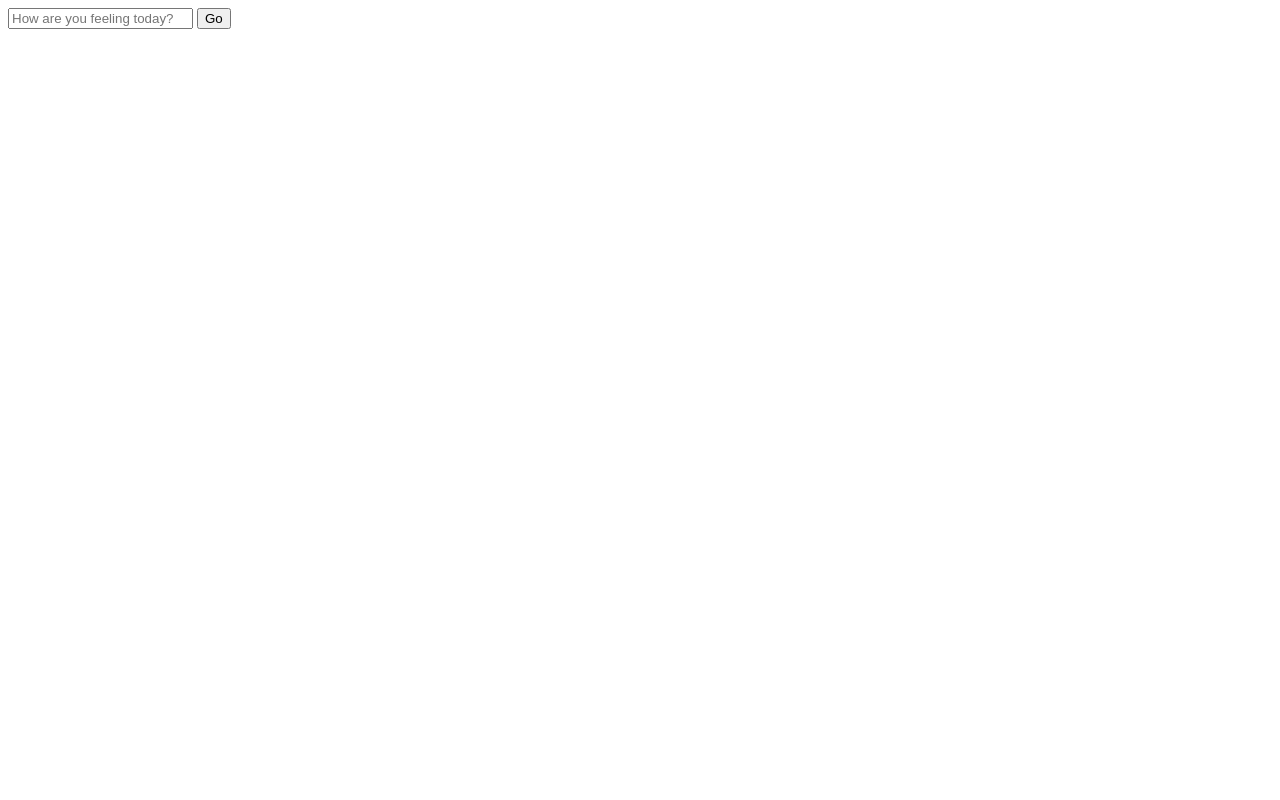
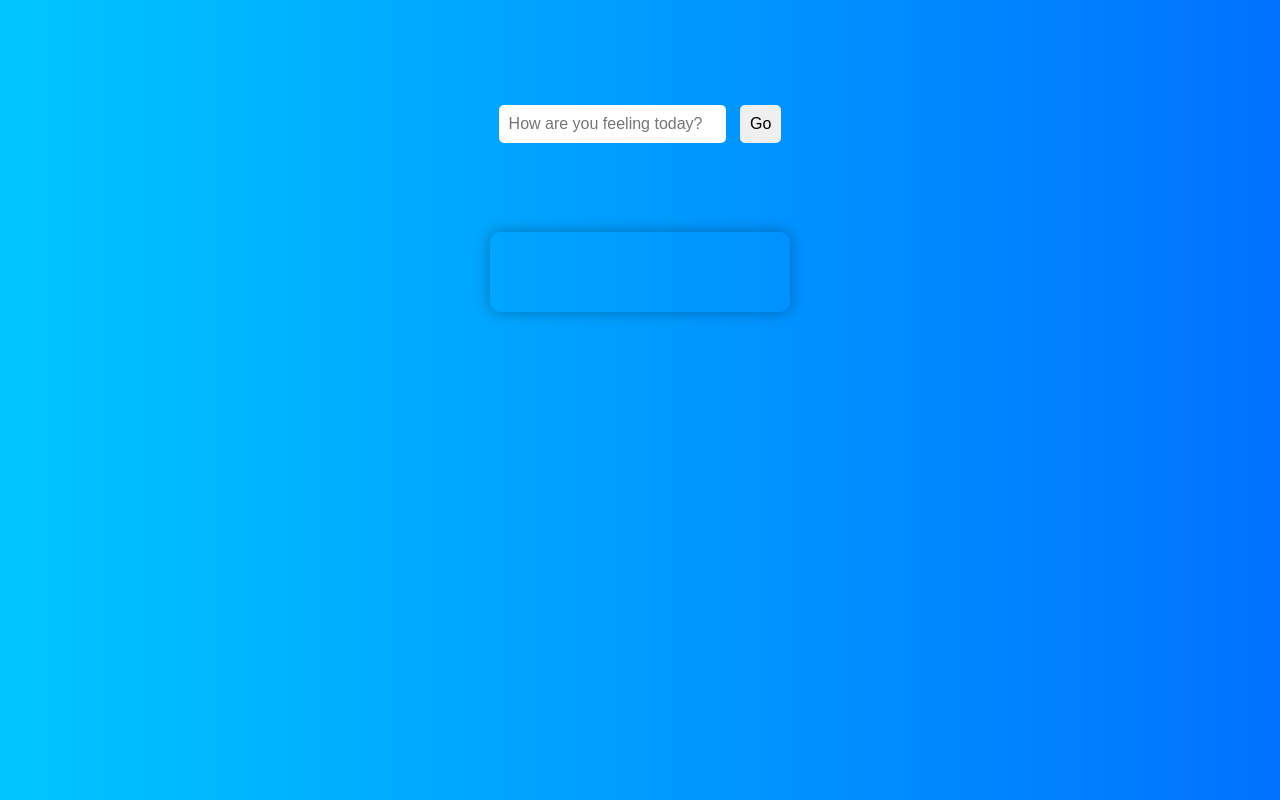
Before and after one commit to IYXYI/MoodMusic, a plain HTML site: page index.html in a window 1280 px wide. Drawn offline with Linux system fonts and the light colour scheme.

Commit message:
Update index.html

```diff
--- a/index.html
+++ b/index.html
@@ -1,17 +1,76 @@
-<!-- index.html -->
-<script src="main.js"></script>
-<link rel="stylesheet" href="style.css">
+<!DOCTYPE html>
+<html lang="en">
+<head>
+  <meta charset="UTF-8" />
+  <meta name="viewport" content="width=device-width, initial-scale=1" />
+  <title>Mood Music App</title>
+  <style>
+    body {
+      font-family: Arial, sans-serif;
+      text-align: center;
+      margin-top: 100px;
+      background: linear-gradient(to right, #00c6ff, #0072ff);
+      color: white;
+    }
+    input, button {
+      padding: 10px;
+      border-radius: 5px;
+      border: none;
+      margin: 5px;
+      font-size: 16px;
+    }
+    #musicFrame {
+      margin-top: 20px;
+      border-radius: 10px;
+      box-shadow: 0 0 15px rgba(0,0,0,0.3);
+    }
+    #response {
+      margin-top: 20px;
+      font-size: 20px;
+      min-height: 24px;
+    }
+  </style>
+</head>
+<body>
+  <input type="text" id="mood" placeholder="How are you feeling today?" />
+  <button onclick="generateResponse()">Go</button>
+  <p id="response"></p>
 
-<input type="text" id="mood" placeholder="How are you feeling today?" />
-<button onclick="generateResponse()">Go</button>
-<p id="response"></p>
+  <iframe id="musicFrame" width="300" height="80" style="border:none;"></iframe>
 
-<!-- Breathing exercise container (hidden by default) -->
-<div id="breathingExercise" style="display:none; margin-top: 20px; color: #fff;">
-  <h3>Try this breathing exercise to feel better:</h3>
-  <p id="breathInstruction" style="font-size: 1.2em;"></p>
-  <button onclick="startBreathing()">Start Breathing Exercise</button>
-</div>
+  <script>
+    function generateResponse() {
+      const moodInput = document.getElementById('mood');
+      const mood = moodInput.value.trim().toLowerCase();
+      const responseEl = document.getElementById('response');
+      const musicFrame = document.getElementById('musicFrame');
 
+      const responses = {
+        happy: ["Keep that joy flowing 🌞", "Smile and share the vibes! 😄"],
+        sad: ["It's okay. Take a deep breath 🌧️", "Things will get better 🌈"],
+        excited: ["Ride the wave! 🚀", "Channel that energy! 🔥"],
+        default: ["Stay grounded, stay curious.", "Every emotion has its place."]
+      };
 
-<iframe id="musicFrame" width="300" height="80" style="border:none; margin-top: 30px;"></iframe>
+      const musicLinks = {
+        happy: "https://open.spotify.com/embed/playlist/37i9dQZF1DX3rxVfibe1L0",
+        sad: "https://open.spotify.com/embed/playlist/37i9dQZF1DWVrtsSlLKzro",
+        excited: "https://open.spotify.com/embed/playlist/37i9dQZF1DWZ7mSWCFIT7v"
+      };
+
+      // Pick a random response for the mood or default
+      const responseList = responses[mood] || responses.default;
+      responseEl.textContent = responseList[Math.floor(Math.random() * responseList.length)];
+
+      // Show the music playlist or clear the iframe if mood not recognized
+      if (musicLinks[mood]) {
+        musicFrame.src = musicLinks[mood];
+        musicFrame.style.display = "inline";
+      } else {
+        musicFrame.src = "";
+        musicFrame.style.display = "none";
+      }
+    }
+  </script>
+</body>
+</html>
```
